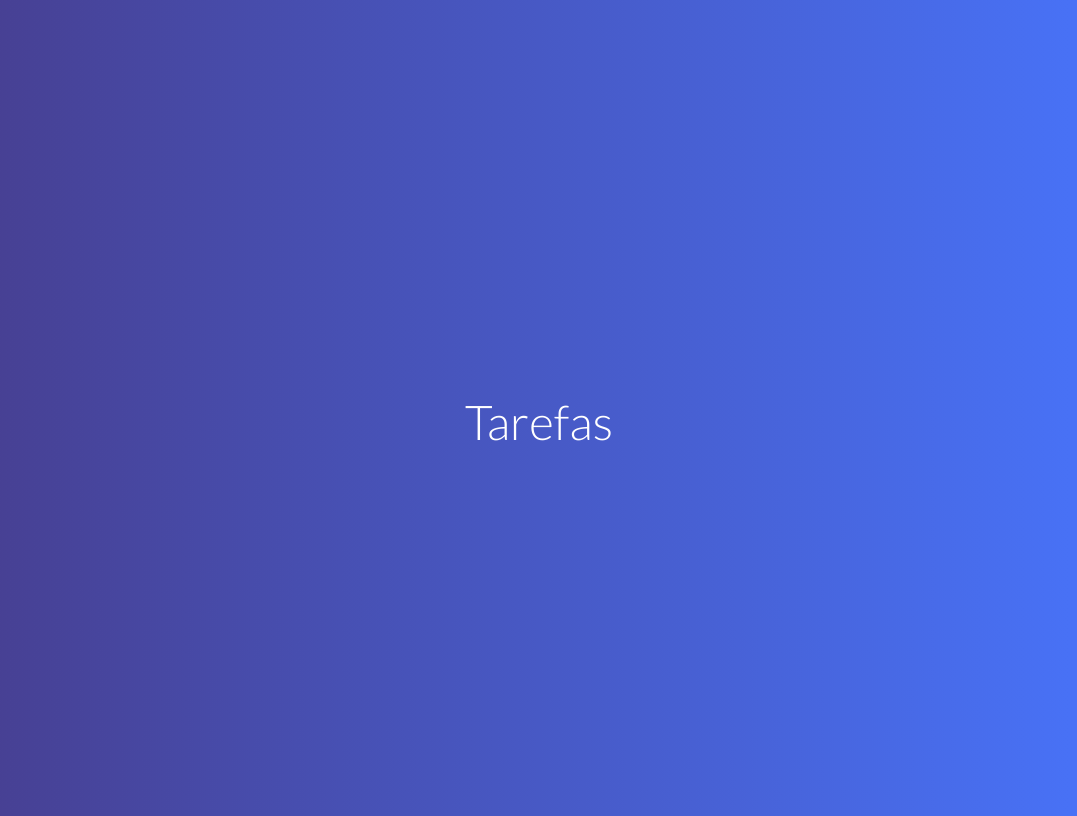
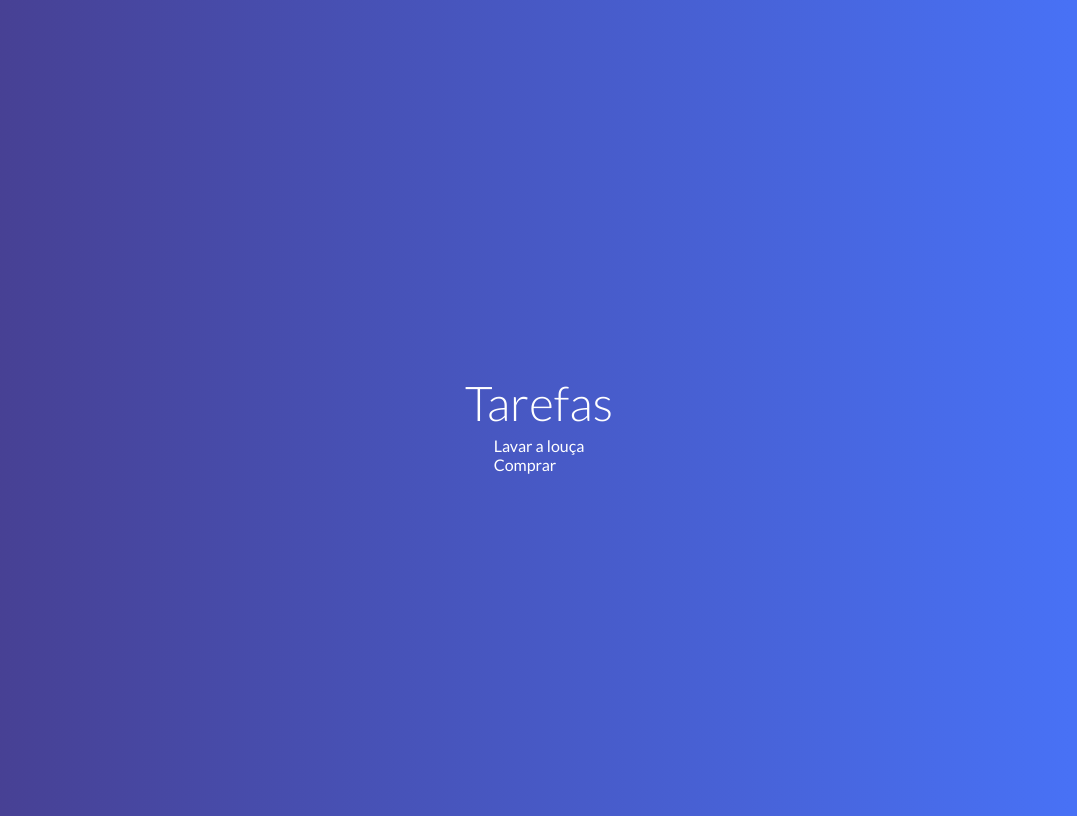
Before and after one commit to giovaneaguiar/todo-list, a Vue app in the folder tarefas/: page / in a window 1280 px wide. Shown: the whole page, without its empty margins (101-1178 px from the left). Built offline with nearby package versions, Linux system fonts and the light colour scheme.

Commit message:
Cria TaskGrid.vue para testar as tarefas.

```diff
--- a/tarefas/src/App.vue
+++ b/tarefas/src/App.vue
@@ -2,11 +2,26 @@
   <div id="app">
     <!-- Título -->
     <h1>Tarefas</h1>
+    <TaskGrid :tasks="tasks"></TaskGrid>
   </div>
 </template>
 
 <script>
-export default {};
+import TaskGrid from "./components/TaskGrid.vue";
+export default {
+  components: {
+    TaskGrid,
+  },
+  data() {
+    return {
+      tasks: [
+        // Passar esses arrays para o componente TaskGrid
+        { name: "Lavar a louça", pending: false },
+        { name: "Comprar", pending: true },
+      ],
+    };
+  },
+};
 </script>
 
 <style>
--- /dev/null
+++ b/tarefas/src/components/TaskGrid.vue
@@ -0,0 +1,27 @@
+<template>
+<div class="tasks">
+
+    <template>
+        <!-- faz um for para mostrar dentro de cada uma das divs o nome das tasks -->
+        <!-- :key="task.name" serve para não aceitar duas tasks com o mesmo nome -->
+        <div v-for="task in tasks" :key="task.name">{{ task.name }}</div>
+    </template>
+
+</div>
+</template>
+
+<script>
+export default {
+  //Componente que precisa receber uma lista de tarefas.
+  // required: true (significa um atributo obrigatório).
+  props: {
+    tasks: {
+      type: Array,
+      required: true,
+    },
+  },
+};
+</script>
+
+<style>
+</style>
```
